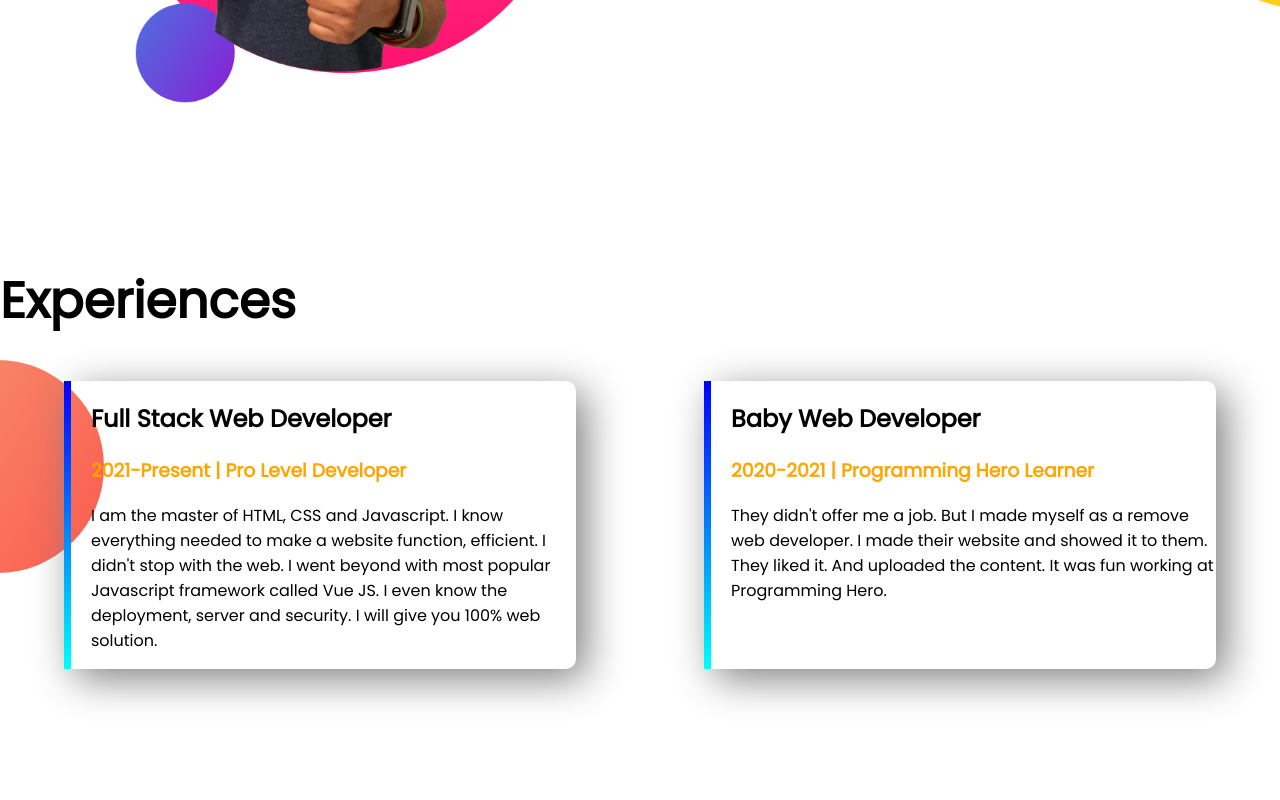
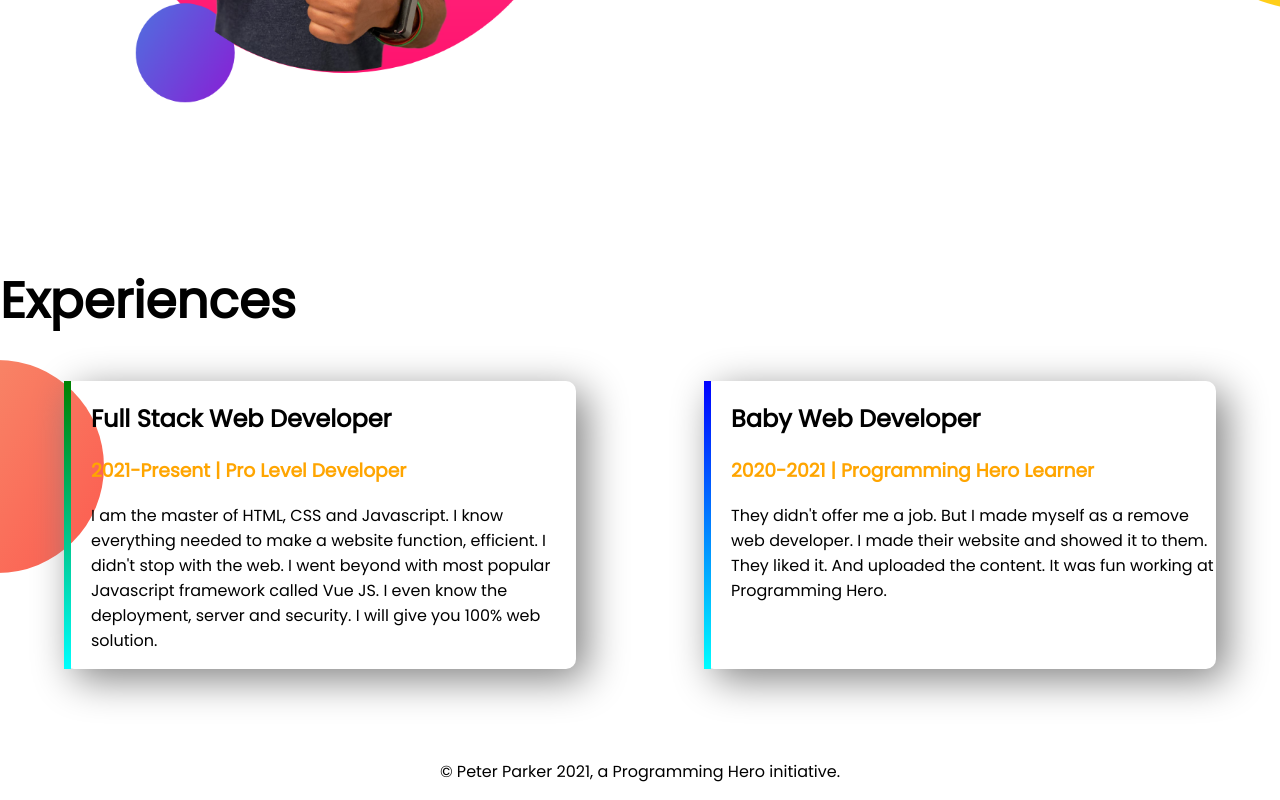
Before and after one commit to Mostarik/developer-portfolio-repo, a plain HTML site: page index.html in a window 1280 px wide. Shown: the part 1186-1986 px from the top of the page. Before the commit the page ends 1945 px from the top, so only its background shows below. Drawn offline with Linux system fonts and the light colour scheme.

Commit message:
dhaka added

```diff
--- a/index.html
+++ b/index.html
@@ -63,6 +63,11 @@
         </div>
 
     </section>
+    <footer>
+        <P>
+            © Peter Parker 2021, a Programming Hero initiative.
+        </P>
+    </footer>
 </body>
 
 </html>
--- a/style.css
+++ b/style.css
@@ -59,7 +59,10 @@ h1{
 }
 #full-stack-experience{
     border-left: 7px solid;
-    border-image: linear-gradient(blue, cyan);
+    border-image: linear-gradient( green, cyan);
     border-image-slice: 1;
 
 }
+footer p{
+    text-align: center;
+}
```
